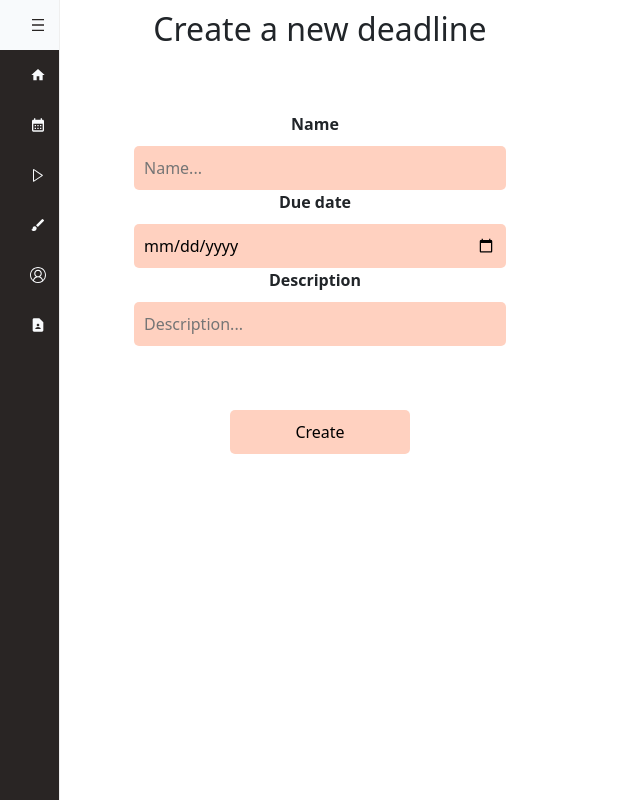
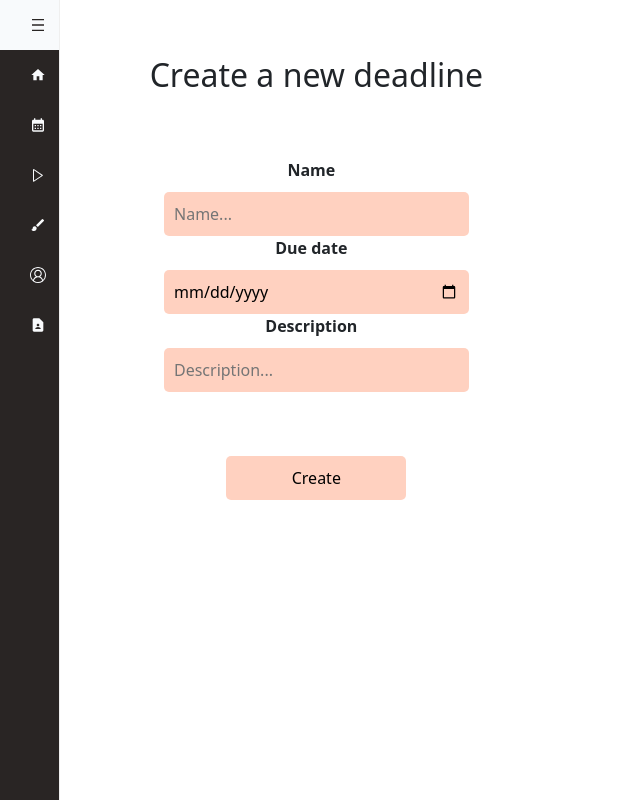
Before and after one commit to dianakarpeev/Calcifolio, a React (Create React App) app in the folder frontend/: page /deadlines/create in a window 1280 px wide. Shown: the whole page, without its empty margins (0-640 px from the left). Built offline with nearby package versions, Linux system fonts and the light colour scheme.

Commit message:
fixed the layout for creating a new deadline

```diff
--- a/frontend/src/components/AddDeadline.js
+++ b/frontend/src/components/AddDeadline.js
@@ -8,7 +8,7 @@ function AddDeadline({ setDisplay }) {
   useEffect(() => {
     if (added) {
       // Only update display when a deadline has been added
-        setDisplay(<DisplayDeadline deadline={added} heading="The added deadline is" />);
+        setDisplay(<DisplayDeadline deadline={added} />);
 
     }
   }, [added, setDisplay]);
--- a/frontend/src/components/App.js
+++ b/frontend/src/components/App.js
@@ -17,19 +17,33 @@ import { DeleteVideo } from './DeleteVideo';
 import { UpdateVideo } from './UpdateVideo';
 import { AllDeadlines } from './AllDeadlines';
 import { AddDeadline } from './AddDeadline';
+import { useState } from "react";
+
+import TwoPanes from "./TwoPanes";
 
 /**
  * Displays the navigation bar paths
  * @returns routing of different endpoints
  */
 function App() {
+
+  const defaultRightPane = <p></p>;
+  const [rightPane, setRightPane] = useState(defaultRightPane);
+  const defaultLeftPane = <AddDeadline setDisplay={setRightPane} />;
+  const [leftPane] = useState(defaultLeftPane);
+    <div>
+
+    </div>
+
   return (
     <div className="App">
       <Routes>
       <Route path="/" element={<MainLayout />}>
         <Route index element={<Home />} />
         <Route path="deadlines" element={<Deadlines />} />
-        <Route path="deadlines/create" element={<AddDeadline />} />
+        <Route path="deadlines/create" element={ <div>
+      <TwoPanes leftPane={leftPane} rightPane={rightPane} />{"      "}
+    </div>  } />
         <Route path="videos" element={<VideoLayout />} >
         <Route index element={<AllVideos />} />
         <Route path="newVideo" element={<AddVideo />} />
--- a/frontend/src/components/Header.js
+++ b/frontend/src/components/Header.js
@@ -4,7 +4,7 @@ import { Sidebar, Menu, MenuItem, useProSidebar } from 'react-pro-sidebar';
 import { Link } from 'react-router-dom';
 function Header() {
   return (
-<></>
+<><p></p></>
   );
 }
 export default Header;
--- a/frontend/src/components/SingleVideo.js
+++ b/frontend/src/components/SingleVideo.js
@@ -17,10 +17,6 @@ function SingleVideo(props) {
 
     const handleSubmit = async (event) => {
         event.preventDefault();
-
-
-
-
 
         const response = await fetch(`http://localhost:1339/videos/${titleRef.current.value}`);
         const result = await response.json();
--- a/frontend/src/components/TwoPanes.js
+++ b/frontend/src/components/TwoPanes.js
@@ -5,12 +5,14 @@ import Col from "react-bootstrap/Col";
 /** Component that displays one pane on the left and another on the right. */
 function TwoPanes({ leftPane, rightPane }) {
   return (
-    <Container>
+    <div style={{ display: "block", width:"auto", padding: 30 }}>
       <Row>
-        <Col sm={2}>{leftPane}</Col>
-        <Col sm={8}>{rightPane}</Col>
+        <Col xs={10}>{leftPane}</Col>
+        <Col xs={2}>
+        {rightPane}
+        </Col>
       </Row>
-    </Container>
+    </div>
   );
 }
 export default TwoPanes;
```
